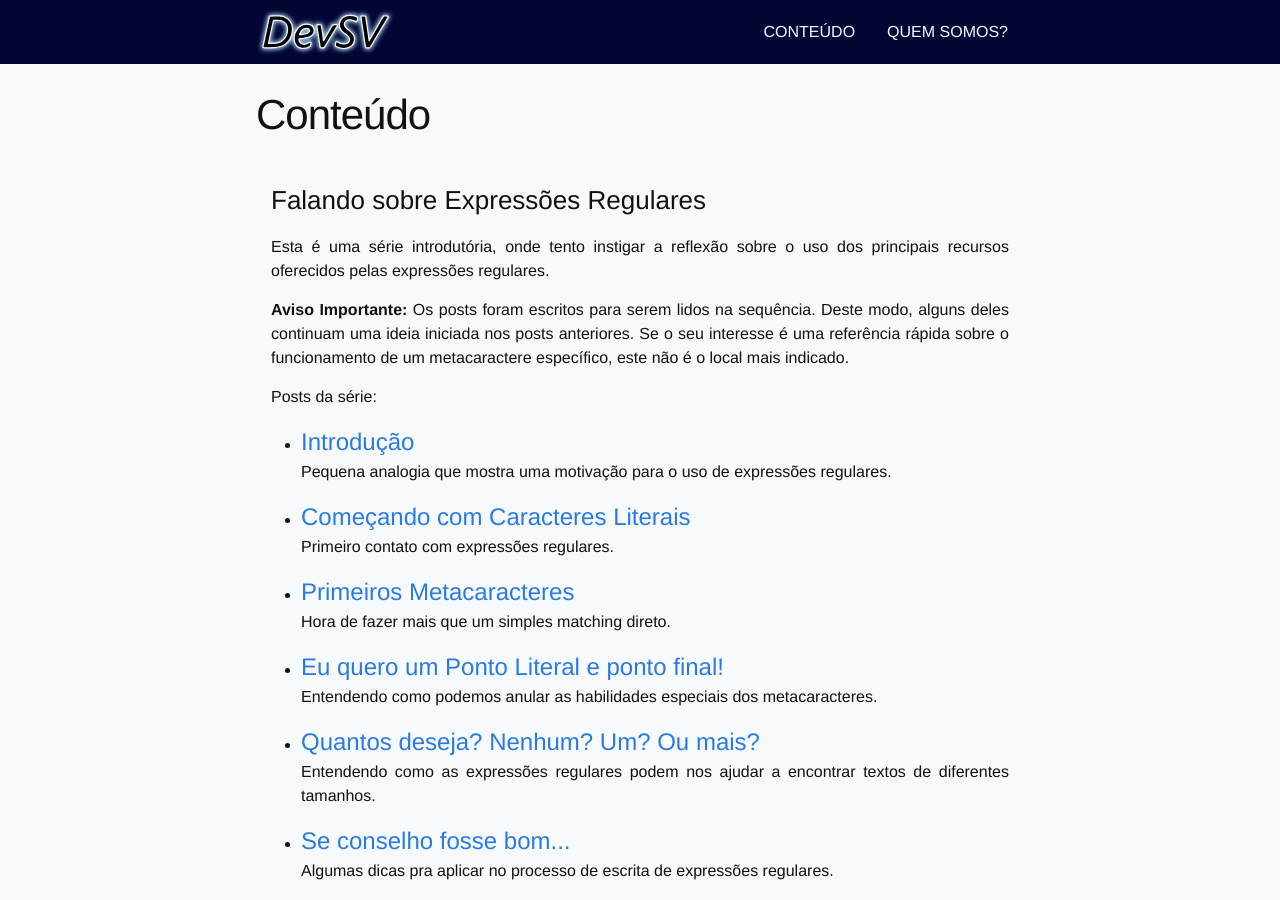
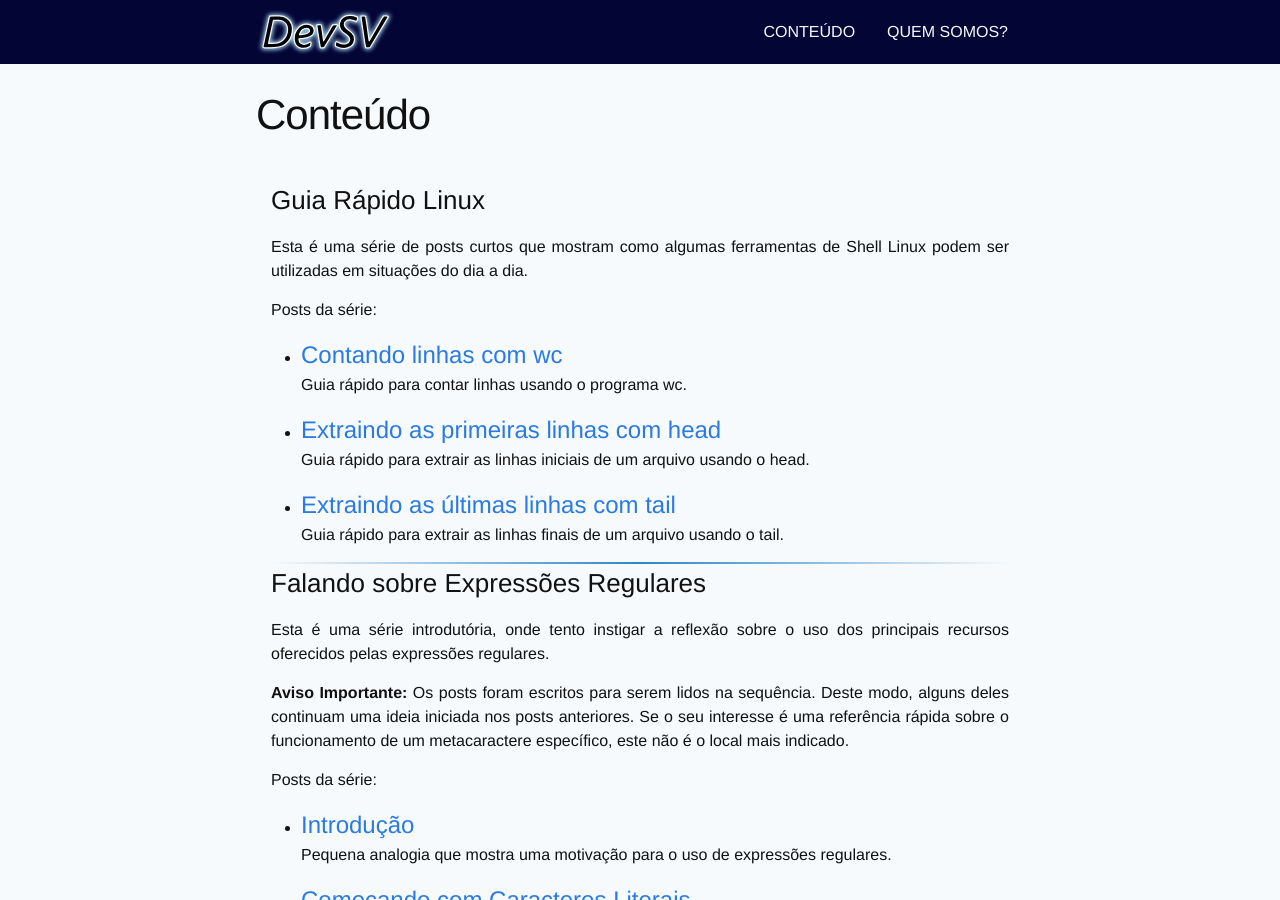
Before and after one commit to devsvbr/devsvbr.github.io, a Jekyll site: the page built from _pages/01-toc.html, in a window 1280 px wide and 900 px high. Built offline with Jekyll 4.4.1, drawn with Linux system fonts in a browser that asks for light colours.

Commit message:
atualizando ToC (ainda nao estou usando a nova collection)

```diff
--- a/_pages/01-toc.html
+++ b/_pages/01-toc.html
@@ -5,6 +5,25 @@
 menu: true
 permalink: /toc/
 ---
+
+<h3>Guia Rápido Linux</h3>
+
+<p>Esta é uma série de posts curtos que mostram como algumas ferramentas de Shell Linux podem ser utilizadas em situações do dia a dia.</p>
+
+<p>Posts da série:</p>
+
+<ul>
+{% for post in site.categories.shell reversed %}
+  {% if post.series == 'Guia Rápido Linux' %}
+    <li>
+      <a class="post-link" href="{{ post.url | prepend: site.baseurl }}">{{ post.title }}</a>
+      {% if post.description %}<p>{{ post.description }}</p>{% endif %}
+    </li>
+  {% endif %}
+{% endfor %}
+</ul>
+
+<hr />
 
 <h3>Falando sobre Expressões Regulares</h3>
 
```
